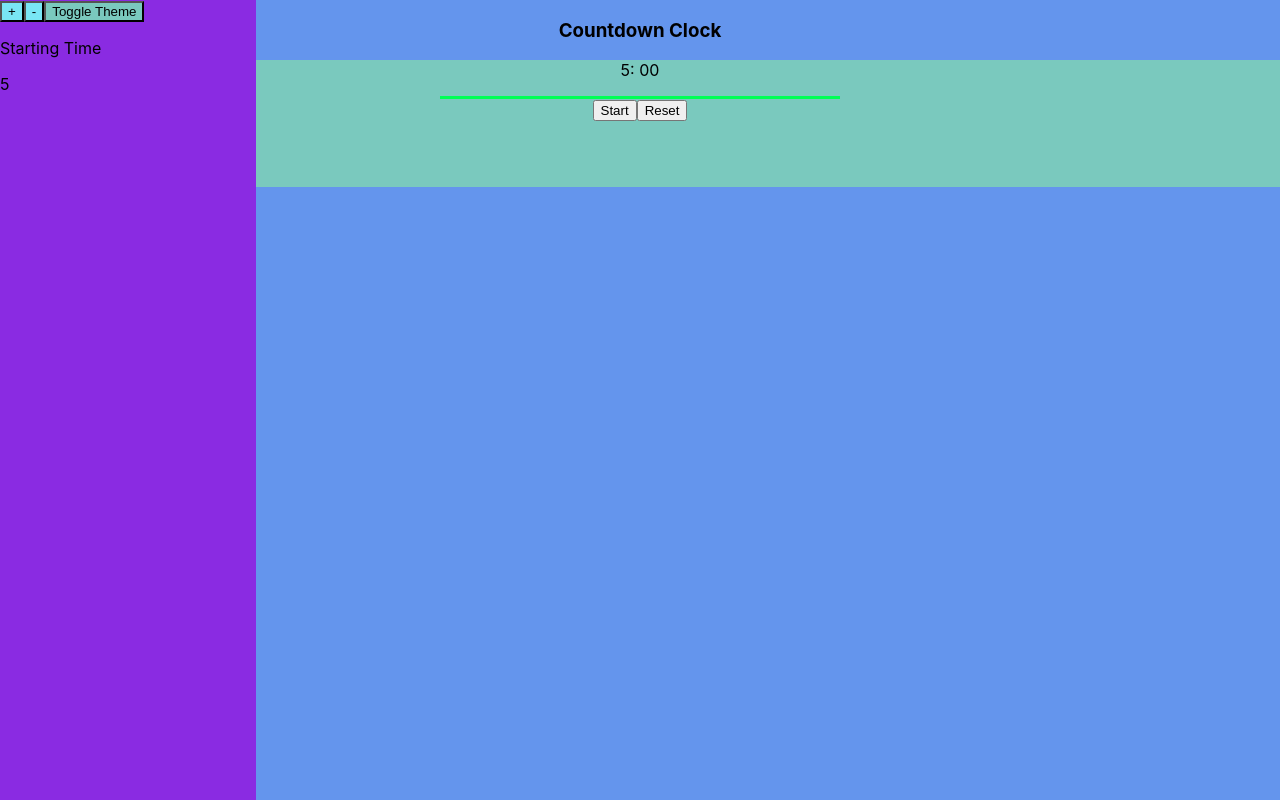
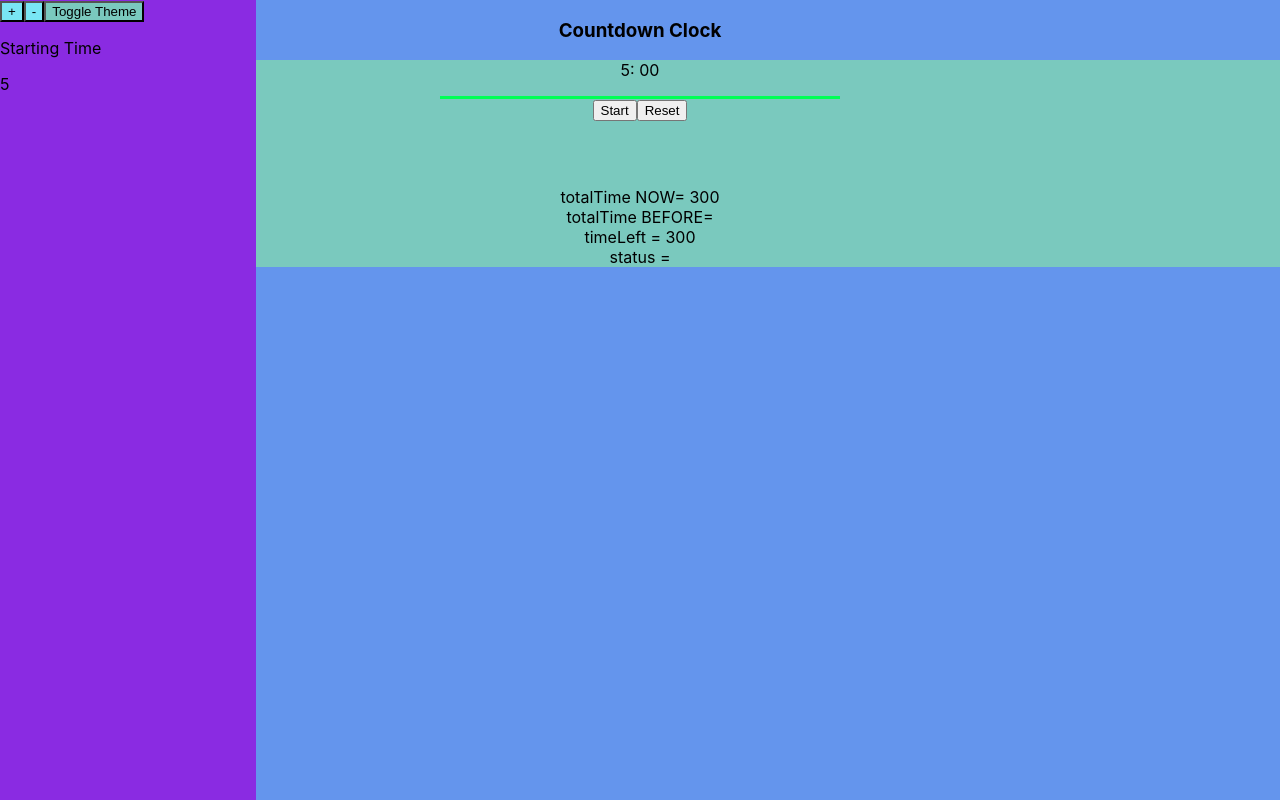
Before and after one commit to MattTheEconomist/Timer_in_react, a React (Create React App) app: page / in a window 1280 px wide. Built offline with nearby package versions, Linux system fonts and the light colour scheme.

Commit message:
timeleft bar inputs are working

```diff
--- a/src/Components/Clock.js
+++ b/src/Components/Clock.js
@@ -2,7 +2,8 @@ import clsx from 'clsx'
 import React, { useState, useRef, useEffect, useContext } from "react";
 import RunningViz from "./RunningViz.js";
 import WarningViz from "./WarningViz.js";
-import {ThemeContext} from './ThemeContext.js'
+import {ThemeContext} from './ThemeContext.js';
+import TimeLeftBar from './TimeLeftBar.js'
 
 
 
@@ -20,8 +21,6 @@ export default function Clock(props) {
       if(status){
         setRunningTimeSec(startTime)
       }
-
-
   }, [startTime]);
 
   const classes = clsx({
@@ -97,6 +96,8 @@ let runningTimeColor = {
 
         <button onClick={handleResetClick}> Reset </button>
         <WarningViz status={status} timeLeft={runningTimeSec} />
+
+        <TimeLeftBar timeLeft={runningTimeSec} startTime={startTime} status={status}/>
       </div>
     </>
   );
--- a/src/Components/RunningViz.js
+++ b/src/Components/RunningViz.js
@@ -2,6 +2,7 @@ import React, { useState, useEffect} from "react";
 
 export default function RunningViz(props) {
   const { status, timeLeft } = props;
+
 
   const [runningColor, setRunningColor] = useState(140);
   const [colorDirection, setColorDirection] = useState("down");
--- a/src/Components/ThemeContext.js
+++ b/src/Components/ThemeContext.js
@@ -7,7 +7,7 @@ function ThemeProvider(props) {
   const [themeSecondary, setThemeSecondary] = useState("cool")
 
   function toggleTheme(){
-    if (theme=="blues"){
+    if (theme==="blues"){
         setTheme("reds")
         setThemeSecondary("warm")
     }else{
--- /dev/null
+++ b/src/Components/TimeLeftBar.js
@@ -0,0 +1,44 @@
+import React, { useState, useEffect, useRef} from "react";
+
+
+export default function TimeLeftBar(props){
+    const {timeLeft, startTime, status} = props
+    const [totalTime, setTotalTime] = useState(timeLeft)
+
+    const prevTotalTimeRef = useRef()
+
+
+//look this over again, see if you can trim lines.
+//read full article https://blog.logrocket.com/how-to-get-previous-props-state-with-react-hooks/
+    useEffect(()=>{
+        prevTotalTimeRef.current = totalTime
+    })
+
+    const prevTotalTime = prevTotalTimeRef.current
+
+
+useEffect(()=>{
+    if(!status){
+        setTotalTime(prevTotalTimeRef.current)
+    }else{
+        setTotalTime(startTime)
+
+    }
+
+},[status,timeLeft ])
+
+
+
+    return <>
+    <div>
+        totalTime NOW= {totalTime}
+        <br></br>
+        totalTime BEFORE= { prevTotalTimeRef.current}
+        <br></br>
+        timeLeft = {timeLeft}
+        <br></br>
+        status = {status}
+        </div>     </>
+
+
+}
```
Also changed, not shown: src/App.js (+6 -1 lines), src/index.js (+9 -10 lines).
